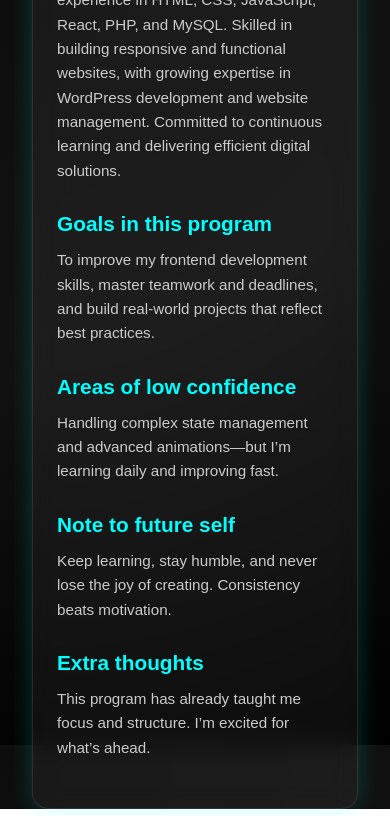
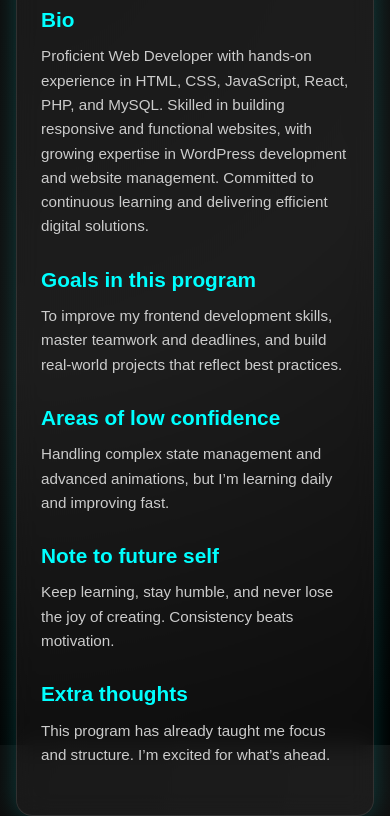
Before and after one commit to Major-Kosdan/hng13-profile-card, a plain HTML site: page about.html in a window 390 px wide. Shown: the part 99-915 px from the top of the page. Drawn offline with Linux system fonts and the light colour scheme.

Commit message:
Add files via upload

```diff
--- a/about.html
+++ b/about.html
@@ -23,7 +23,7 @@
 
     <section data-testid="test-about-confidence">
       <h2>Areas of low confidence</h2>
-      <p>Handling complex state management and advanced animations—but I’m learning daily and improving fast.</p>
+      <p>Handling complex state management and advanced animations, but I’m learning daily and improving fast.</p>
     </section>
 
     <section data-testid="test-about-future-note">
--- a/style.css
+++ b/style.css
@@ -172,6 +172,11 @@ main section p {
   font-size: 0.95rem;
 }
 
+@media (max-width: 600px) {
+  .container[data-testid="test-about-page"] {
+    margin: auto;
+  }
+}
 
 /* Page title */
 header h1 {
```
